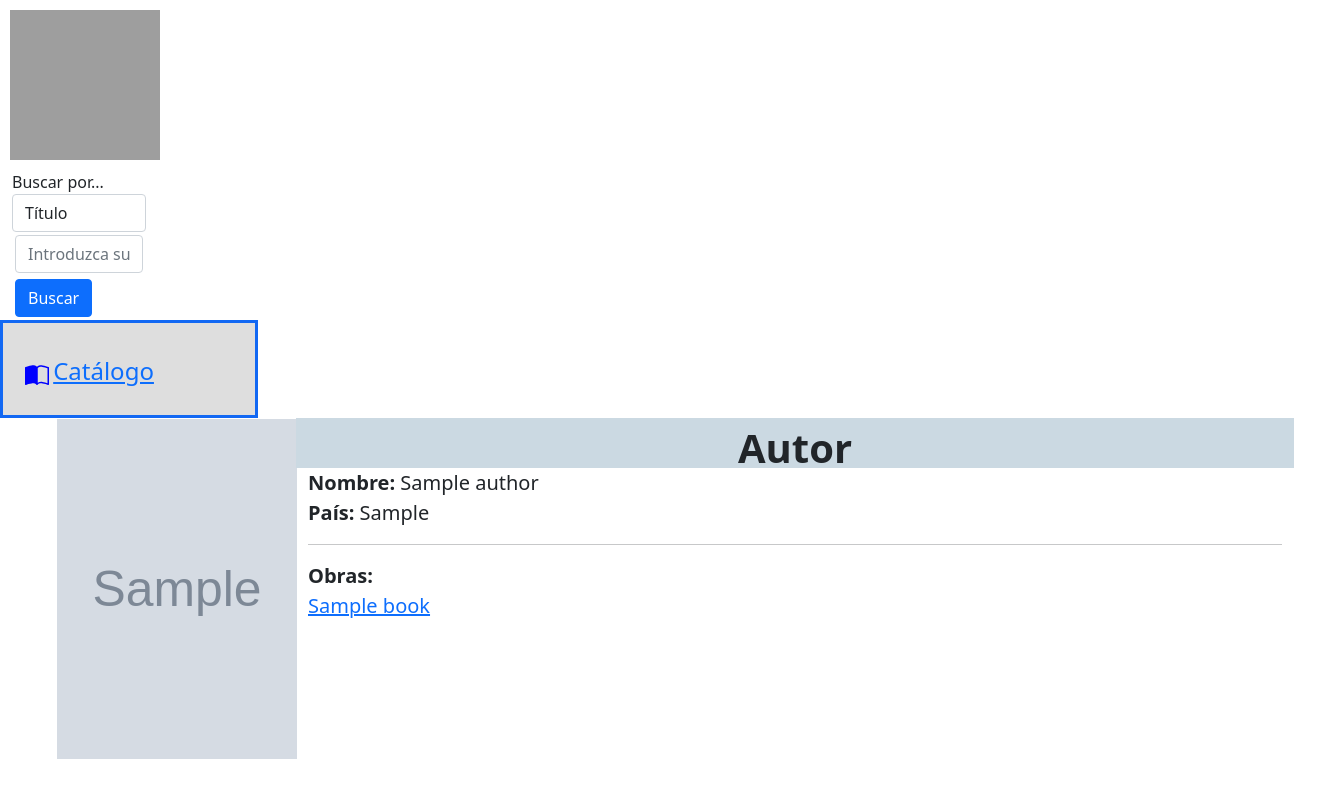
After one commit to HombreLaser/pia_bd_biblioteca, a Django app: page /catalogue/author/1/ in a window 1320 px wide. The commit adds this page. Run offline with Django 3.2, Linux system fonts and the light colour scheme; tables that the repository leaves empty hold one stand-in row (values such as "Sample post"); grey boxes marked "Sample" are stand-in pictures; grey boxes are pictures that could not be loaded.

Commit message:
Añadida vista para autores

```diff
--- a/library/catalogue/templates/base.html
+++ b/library/catalogue/templates/base.html
@@ -17,23 +17,42 @@
 	      <img src="/static/media/tres castillos-2.png" alt="Logo-tres-castillos" style="height:150px;width:150px;">
 	    </div>
 	  </div>
-	  <div class="row">
-	    <div class="column">
+	  <div class="row" style="height=40px;width=500px;">
+	    <div class="col align-self-center" style="position:height:40px;">
 	      <form action="{% url 'catalogue:index' %}" method="get">
-		<input name="search" type="text" placeholder="Search...">
+		<div class="form-group">
+		  <label for="search" class="col">Buscar por...</label>
+		  <select name="type" class="form-control">
+		    <option value="title"> Título </option>
+		    <option value="author"> Autor </option>
+		    <option value="year"> Año </option>
+		    <option value="country"> País </option>
+		    <option value="genre"> Género </option>
+		  </select>
+		</div>
+		<div class="form-group">
+		  <div class="col" style="padding:3px;">
+		    <input type="text" class="form-control" id="search" name="search" placeholder="Introduzca su búsqueda">
+		  </div>
+		</div>
+		<div class="form-group">
+		  <div class="col-sm-offset-2 col-sm-10" style="padding:3px;">
+		    <button type="submit" class="btn btn-primary">Buscar</button>
+		  </div>
+		</div>
 	      </form>
-	    </div>
+	    </div >
 	  </div>
 	</div>
 	<div class="row">
-	  <div style="background:#9adafc;border: 3px solid #1268f3;width:180px;" class="col-sm-2">
+	  <div style="background:#dedede;border: 3px solid #1268f3;width:258px;" class="col-sm-2">
 	    {% block sidebar %}
 	    <ul class="sidebar-nav">
 	      <li class="nav-item" style="padding:10px;">
-		<svg xmlns="http://www.w3.org/2000/svg" width="16" height="16" fill="blue" class="bi bi-book-half" viewBox="0 0 16 16">
+		<svg xmlns="http://www.w3.org/2000/svg" width="24" height="24" fill="blue" class="bi bi-book-half" viewBox="0 0 16 16">
 		  <path d="M8.5 2.687c.654-.689 1.782-.886 3.112-.752 1.234.124 2.503.523 3.388.893v9.923c-.918-.35-2.107-.692-3.287-.81-1.094-.111-2.278-.039-3.213.492V2.687zM8 1.783C7.015.936 5.587.81 4.287.94c-1.514.153-3.042.672-3.994 1.105A.5.5 0 0 0 0 2.5v11a.5.5 0 0 0 .707.455c.882-.4 2.303-.881 3.68-1.02 1.409-.142 2.59.087 3.223.877a.5.5 0 0 0 .78 0c.633-.79 1.814-1.019 3.222-.877 1.378.139 2.8.62 3.681 1.02A.5.5 0 0 0 16 13.5v-11a.5.5 0 0 0-.293-.455c-.952-.433-2.48-.952-3.994-1.105C10.413.809 8.985.936 8 1.783z"/>
 		</svg>
-		<a href="{% url 'catalogue:index' %}">Catálogo</a>
+		<a href="{% url 'catalogue:index' %}" style="font-size:24px;">Catálogo</a>
 	      </li>
 	    </ul>
 	    {% endblock %}
--- /dev/null
+++ b/library/catalogue/templates/catalogue/author_detail.html
@@ -0,0 +1,39 @@
+{% extends "base.html" %}
+
+{% if error_message %}<p><strong>{{ error_message }}</p></strong>{% endif %}
+
+{% block content %}
+<ul>
+  <div class="container-fluid">
+    <div class="row">
+      <div class="column" style="height:340px;width:240px;padding:1px;">
+	<img src="/static/media/{{ author.photo.url }}" style="width:240px;height:340px;">
+      </div>
+      <div class="column">
+	<div id="descriptorField" class="row">
+	  <p><strong>Autor</strong></p>
+	</div>
+	<div style="height:60px;width:998px;" class="row">
+	  <div class="col">
+	    <div class="info-box">
+	      <strong>Nombre: </strong>{{ author.name }} <br>
+	      <strong>País: </strong>{{ author.country}} <br>
+	      <hr>
+	      <strong>Obras: </strong>
+	    </div>
+	    {% if book_list %}
+	    <div class="row">
+	      <div class="col">
+		{% for book in book_list %}
+		<a href="{% url 'catalogue:book' book.isbn %}"><p style="font-size:20px;">{{ book.title }}</p></a>
+		{% endfor %}
+	      </div>
+	    </div>
+	    {% endif %}
+	  </div>
+	</div>
+      </div>
+    </div>
+  </div>
+</ul>
+{% endblock %}
--- a/library/catalogue/urls.py
+++ b/library/catalogue/urls.py
@@ -1,4 +1,3 @@
-
 from . import views
 from django.urls import include, path
 
@@ -6,4 +5,5 @@ app_name = "catalogue"
 urlpatterns = [
     path('', views.IndexView.as_view(), name='index'),
     path('<str:pk>/', views.BookDetailView.as_view(), name='book'),
+    path('author/<int:author_id>/', views.author_details, name='author')
 ]
--- a/library/catalogue/views.py
+++ b/library/catalogue/views.py
@@ -1,9 +1,10 @@
-from django.shortcuts import render
+from django.shortcuts import render, get_object_or_404
 from django.http import HttpResponse, Http404, HttpResponseRedirect
 from django.template import loader
 from django.urls import reverse
 from django.views import generic
 from django.contrib.auth.mixins import LoginRequiredMixin
+from django.db.models import Q
 from .models import Book, Author, Editor
 
 
@@ -13,10 +14,42 @@ class IndexView(generic.ListView):
     context_object_name = 'book_list'
     paginate_by = 5
 
+    def search_bytitle(self, query):
+        return Book.objects.filter(title__icontains=query)
+
+    def search_byauthor(self, query):
+        return Book.objects.filter(author__name__icontains=query)
+
+    def search_byyear(self, query):
+        return Book.objects.filter(year__iexact=query)
+
+    def search_bycountry(self, query):
+        return Book.objects.filter(year__iexact=query)
+
+    def search_bygenre(self, query):
+        return Book.objects.filter(Q(genre__icontains=query) | Q(genre__iexact=query))
+
     def get_queryset(self):
-        return Book.objects.order_by('title')
+        query = self.request.GET.get('search')
+        query_type = self.request.GET.get('type')
+        queries = {'title': self.search_bytitle, 'author': self.search_byauthor,
+                   'year': self.search_byyear, 'country': self.search_bycountry,
+                   'genre': self.search_bygenre}
+
+        if query is None:
+            return Book.objects.order_by('title')
+
+        return queries[query_type](query).order_by('title')
 
 
 class BookDetailView(generic.DetailView):
     template_name='catalogue/book_detail.html'
     model = Book
+
+
+def author_details(request, author_id):
+    author = get_object_or_404(Author, pk=author_id)
+    book_list = Book.objects.filter(author=author_id)
+    context = {'author': author, 'book_list': book_list}
+
+    return render(request, 'catalogue/author_detail.html', context=context)
```
Also changed, not shown: library/catalogue/templates/catalogue/index.html (+19 -0 lines), library/catalogue/models.py (line endings or trailing spaces).
